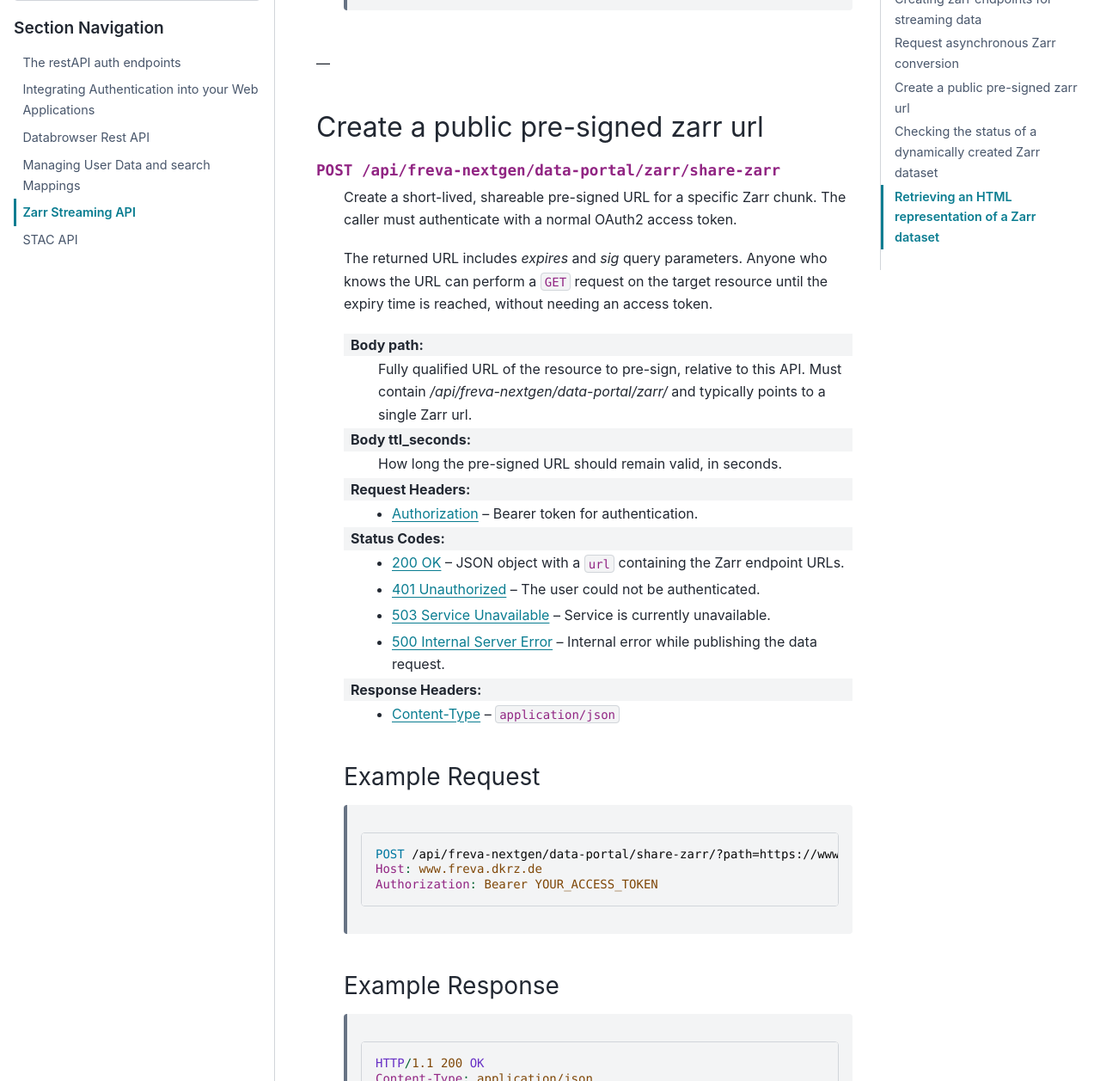
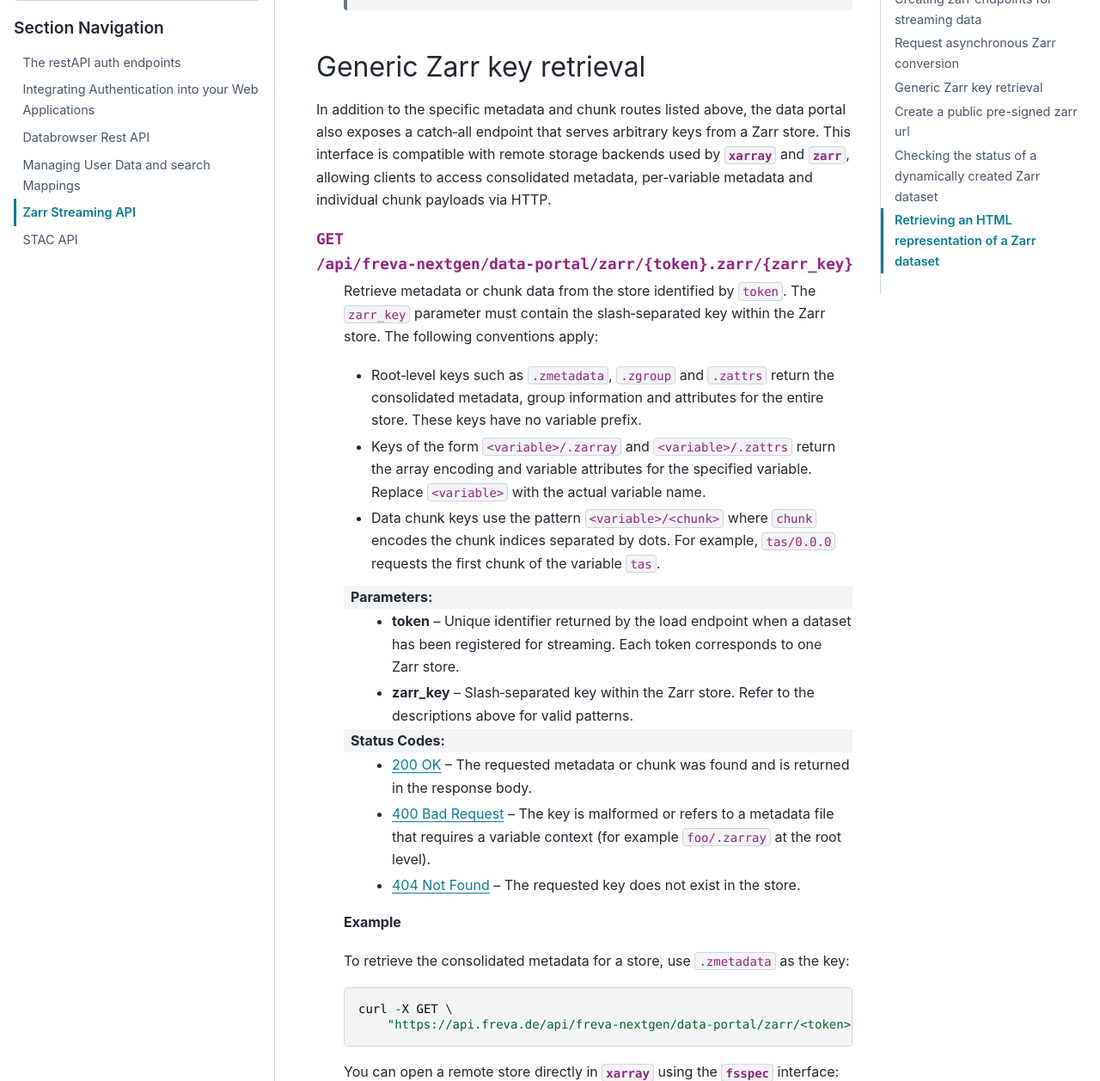
Before and after one commit to freva-org/freva-nextgen, a Sphinx documentation site: the page built from docs/source/developers/zarr.rst, in a window 1280 px wide and 1400 px high, scrolled down 3952 px, cut to the strip 143-1400 px from the top of the window. Shown: the whole strip at 86% size. Built offline with Sphinx 7.4.7 and the PyData theme 0.15.4, drawn with Linux system fonts in a browser that asks for light colours; the version number is read from the project's files by our own code; some of the changed text lies outside the part shown.

Commit message:
docs: document generic Zarr key retrieval and share endpoints
Added documentation for generic Zarr key retrieval and shared Zarr store endpoints.

```diff
--- a/docs/source/developers/zarr.rst
+++ b/docs/source/developers/zarr.rst
@@ -305,6 +305,80 @@ Request asynchronous Zarr conversion
               headers = headers,
               query = query,
             )
+Generic Zarr key retrieval
+--------------------------
+
+In addition to the specific metadata and chunk routes listed above, the
+data portal also exposes a catch‑all endpoint that serves arbitrary keys
+from a Zarr store.  This interface is compatible with remote storage
+backends used by :mod:`xarray` and :mod:`zarr`, allowing clients to
+access consolidated metadata, per‑variable metadata and individual chunk
+payloads via HTTP.
+
+.. http:get:: /api/freva-nextgen/data-portal/zarr/{token}.zarr/{zarr_key}
+    :synopsis: Retrieve arbitrary metadata or chunk from a remote Zarr store
+
+    Retrieve metadata or chunk data from the store identified by ``token``.
+    The ``zarr_key`` parameter must contain the slash‑separated key within
+    the Zarr store.  The following conventions apply:
+
+    * Root‑level keys such as ``.zmetadata``, ``.zgroup`` and ``.zattrs``
+      return the consolidated metadata, group information and attributes
+      for the entire store.  These keys have no variable prefix.
+    * Keys of the form ``<variable>/.zarray`` and ``<variable>/.zattrs``
+      return the array encoding and variable attributes for the specified
+      variable.  Replace ``<variable>`` with the actual variable name.
+    * Data chunk keys use the pattern ``<variable>/<chunk>`` where
+      ``chunk`` encodes the chunk indices separated by dots.  For
+      example, ``tas/0.0.0`` requests the first chunk of the variable
+      ``tas``.
+
+    :param token: Unique identifier returned by the load endpoint when a
+       dataset has been registered for streaming.  Each token corresponds
+       to one Zarr store.
+    :param zarr_key: Slash‑separated key within the Zarr store.  Refer
+       to the descriptions above for valid patterns.
+
+    :status 200: The requested metadata or chunk was found and is
+       returned in the response body.
+    :status 400: The key is malformed or refers to a metadata file that
+       requires a variable context (for example ``foo/.zarray`` at the
+       root level).
+    :status 404: The requested key does not exist in the store.
+
+    **Example**
+
+    To retrieve the consolidated metadata for a store, use ``.zmetadata``
+    as the key::
+
+        curl -X GET \
+            "https://api.freva.de/api/freva-nextgen/data-portal/zarr/<token>.zarr/.zmetadata"
+
+    You can open a remote store directly in :mod:`xarray` using the
+    :mod:`fsspec` interface::
+
+        import fsspec
+        import xarray as xr
+
+        mapper = fsspec.get_mapper(
+            "https://api.freva.de/api/freva-nextgen/data-portal/zarr/<token>.zarr"
+        )
+        dset = xr.open_zarr(mapper, consolidated=True)
+        dset.load()
+
+.. http:get:: /api/freva-nextgen/data-portal/share/{sig}/{token}.zarr/{zarr_key}
+    :synopsis: Retrieve arbitrary metadata or chunk from a shared Zarr store
+
+    This endpoint mirrors the behaviour of the previous one but requires
+    a valid ``sig`` parameter obtained from :http:post:`share-zarr`.  The
+    signature authenticates the request and maps to the underlying token.
+
+    **Example**
+
+    Retrieve the consolidated metadata for a shared store::
+
+        curl -X GET \
+            "https://api.freva.de/api/freva-nextgen/data-portal/share/<sig>/<token>.zarr/.zmetadata"
             zarr_locations = JSON.parse(String(response.body))["urls"]
 
         .. code-tab:: c
```
